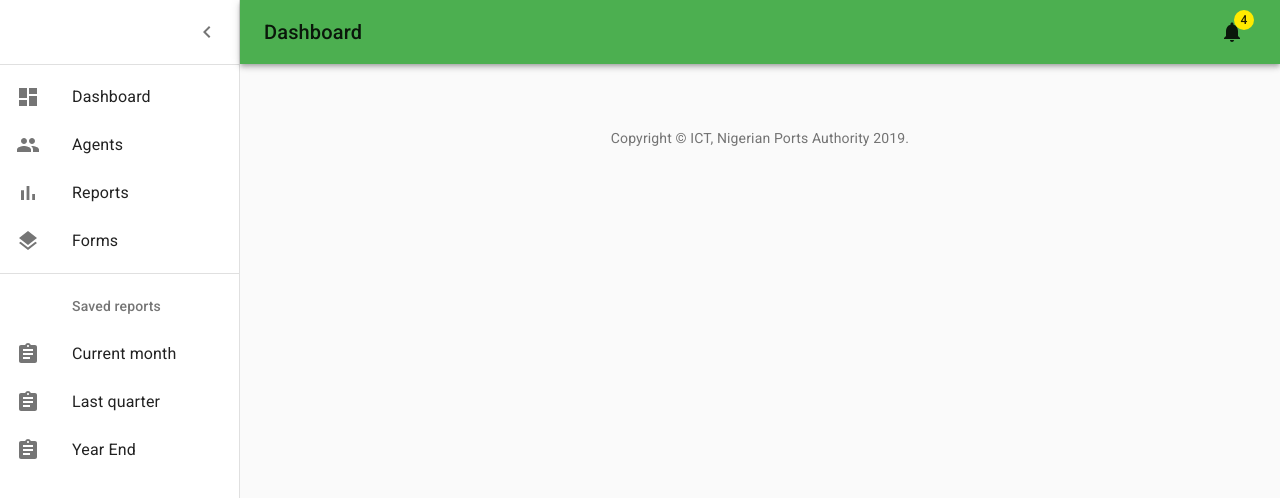
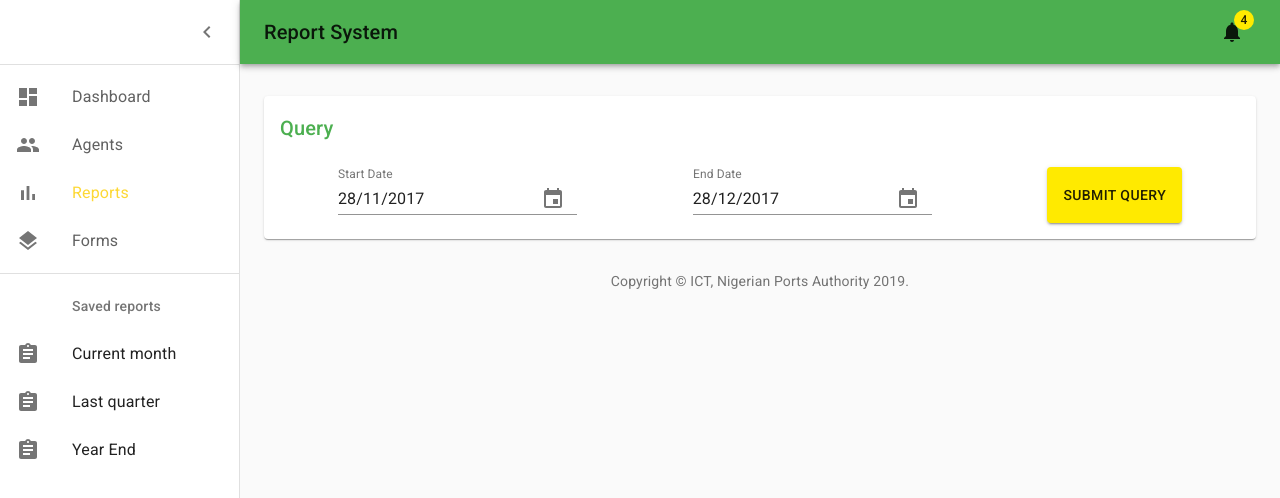
Before and after one commit to dayoaj/report-ui, a React (Create React App) app: page /query in a window 1280 px wide. Shown: the top 498 px of the page. Built offline with nearby package versions, Linux system fonts and the light colour scheme.

Commit message:
Add routing to pages

```diff
--- a/package.json
+++ b/package.json
@@ -3,8 +3,12 @@
   "version": "0.1.0",
   "private": true,
   "dependencies": {
+    "@date-io/date-fns": "1.3.9",
     "@material-ui/core": "4.4.0",
     "@material-ui/icons": "4.2.1",
+    "@material-ui/pickers": "3.2.4",
+    "clsx": "1.0.4",
+    "date-fns": "2.0.1",
     "react": "^16.9.0",
     "react-dom": "^16.9.0",
     "react-router-dom": "5.0.1",
--- /dev/null
+++ b/src/Agents.js
@@ -0,0 +1,26 @@
+import React from "react";
+import { makeStyles } from "@material-ui/core/styles";
+import Grid from "@material-ui/core/Grid";
+import Paper from "@material-ui/core/Paper";
+
+const useStyles = makeStyles(theme => ({
+  paper: {
+    padding: theme.spacing(2),
+    display: "flex",
+    overflow: "auto",
+    flexDirection: "column"
+  }
+}));
+
+export default function Agents() {
+  const classes = useStyles();
+
+  return (
+    <Grid container spacing={3}>
+      {/* Create Report fromQuery */}
+      <Grid item xs={12}>
+        <Paper className={classes.paper} />
+      </Grid>
+    </Grid>
+  );
+}
--- a/src/AppShell.js
+++ b/src/AppShell.js
@@ -17,6 +17,9 @@ import MenuIcon from "@material-ui/icons/Menu";
 import ChevronLeftIcon from "@material-ui/icons/ChevronLeft";
 import NotificationsIcon from "@material-ui/icons/Notifications";
 import Dashboard from "./Dashboard";
+import ReportQuery from "./ReportQuery";
+import Forms from "./Forms";
+import Agents from "./Agents";
 import { mainListItems, secondaryListItems } from "./listItems";
 function Copyright() {
   return (
@@ -150,7 +153,7 @@ export default function AppShell() {
             noWrap
             className={classes.title}
           >
-            Dashboard
+            Report System
           </Typography>
           <IconButton color="inherit">
             <Badge badgeContent={4} color="secondary">
@@ -181,7 +184,10 @@ export default function AppShell() {
         <Container maxWidth="lg" className={classes.container}>
           <Switch>
             <Route exact path="/" render={props => <Dashboard />} />
-            {/* <Route exact path="/upload" component={StaffListUpload} /> */}
+            <Route exact path="/dashboard" render={props => <Dashboard />} />
+            <Route exact path="/agents" component={Agents} />
+            <Route exact path="/query" component={ReportQuery} />
+            <Route exact path="/Forms" component={Forms} />
           </Switch>
         </Container>
         <Copyright />
--- a/src/Dashboard.js
+++ b/src/Dashboard.js
@@ -4,8 +4,8 @@ import { makeStyles } from "@material-ui/core/styles";
 import Grid from "@material-ui/core/Grid";
 import Paper from "@material-ui/core/Paper";
 import Chart from "./Chart";
-import Deposits from "./Deposits";
-import Orders from "./Orders";
+import TotalTonnage from "./TotalTonnage";
+import Traffic from "./Traffic";
 
 const drawerWidth = 240;
 
@@ -71,16 +71,16 @@ export default function Dashboard() {
           <Chart />
         </Paper>
       </Grid>
-      {/* Recent Deposits */}
+      {/* Total Tonnage */}
       <Grid item xs={12} md={4} lg={3}>
         <Paper className={fixedHeightPaper}>
-          <Deposits />
+          <TotalTonnage />
         </Paper>
       </Grid>
       {/* Recent Orders */}
       <Grid item xs={12}>
         <Paper className={classes.paper}>
-          <Orders />
+          <Traffic />
         </Paper>
       </Grid>
     </Grid>
--- /dev/null
+++ b/src/Forms.js
@@ -0,0 +1,26 @@
+import React from "react";
+import { makeStyles } from "@material-ui/core/styles";
+import Grid from "@material-ui/core/Grid";
+import Paper from "@material-ui/core/Paper";
+
+const useStyles = makeStyles(theme => ({
+  paper: {
+    padding: theme.spacing(2),
+    display: "flex",
+    overflow: "auto",
+    flexDirection: "column"
+  }
+}));
+
+export default function Forms() {
+  const classes = useStyles();
+
+  return (
+    <Grid container spacing={3}>
+      {/* Create Forms for manually filled data*/}
+      <Grid item xs={12}>
+        <Paper className={classes.paper} />
+      </Grid>
+    </Grid>
+  );
+}
--- /dev/null
+++ b/src/ReportQuery.js
@@ -0,0 +1,104 @@
+import React from "react";
+import { makeStyles } from "@material-ui/core/styles";
+import Grid from "@material-ui/core/Grid";
+import Paper from "@material-ui/core/Paper";
+import {
+  MuiPickersUtilsProvider,
+  KeyboardDatePicker
+} from "@material-ui/pickers";
+import DateFnsUtils from "@date-io/date-fns";
+import Button from "@material-ui/core/Button";
+import Title from "./Title";
+
+const useStyles = makeStyles(theme => ({
+  paper: {
+    padding: theme.spacing(2),
+    display: "flex",
+    overflow: "auto",
+    flexDirection: "column"
+  },
+  button: {
+    marginTop: theme.spacing(2)
+  }
+}));
+
+export default function Dashboard() {
+  const classes = useStyles();
+
+  const [selectedDateStart, setSelectedDateStart] = React.useState(
+    new Date("2017-11-28T21:11:54")
+  );
+  const [selectedDateEnd, setSelectedDateEnd] = React.useState(
+    new Date("2017-12-28T21:11:54")
+  );
+
+  function handleStartDateChange(date) {
+    setSelectedDateStart(date);
+  }
+
+  function handleEndDateChange(date) {
+    setSelectedDateEnd(date);
+  }
+
+  function handleSubmit(event) {
+    event.preventDefault();
+    const form = event.target;
+    const data = new FormData(form);
+
+    fetch("/api/report/pdf", {
+      method: "POST",
+      body: data
+    });
+  }
+
+  return (
+    <Grid container spacing={3}>
+      {/* Create Report fromQuery */}
+      <Grid item xs={12}>
+        <Paper className={classes.paper}>
+          <Title>Query</Title>
+          <MuiPickersUtilsProvider utils={DateFnsUtils}>
+            <form onSubmit={handleSubmit}>
+              <Grid container justify="space-around">
+                <KeyboardDatePicker
+                  // variant="inline"
+                  format="dd/MM/yyyy"
+                  margin="normal"
+                  id="start-date"
+                  name="startDate"
+                  label="Start Date"
+                  value={selectedDateStart}
+                  onChange={handleStartDateChange}
+                  KeyboardButtonProps={{
+                    "aria-label": "change date"
+                  }}
+                />
+                <KeyboardDatePicker
+                  // variant="inline"
+                  format="dd/MM/yyyy"
+                  margin="normal"
+                  id="end-date"
+                  name="endDate"
+                  label=" End Date"
+                  value={selectedDateEnd}
+                  onChange={handleEndDateChange}
+                  KeyboardButtonProps={{
+                    "aria-label": "change date"
+                  }}
+                />
+                <Button
+                  variant="contained"
+                  color="secondary"
+                  className={classes.button}
+                  type="submit"
+                >
+                  Submit Query
+                </Button>
+              </Grid>
+            </form>
+          </MuiPickersUtilsProvider>
+        </Paper>
+      </Grid>
+    </Grid>
+  );
+}
--- a/src/Deposits.js
+++ b/src/TotalTonnage.js
@@ -8,12 +8,12 @@ import Typography from "@material-ui/core/Typography";
 import Title from "./Title";
 
 const useStyles = makeStyles({
-  depositContext: {
+  tonnageContext: {
     flex: 1
   }
 });
 
-export default function Deposits() {
+export default function TotalTonnage() {
   const classes = useStyles();
   return (
     <React.Fragment>
@@ -21,7 +21,7 @@ export default function Deposits() {
       <Typography component="p" variant="h4">
         3,024.00 Tons
       </Typography>
-      <Typography color="textSecondary" className={classes.depositContext}>
+      <Typography color="textSecondary" className={classes.tonnageContext}>
         on 03 September, 2019
       </Typography>
       <div>
--- a/src/Orders.js
+++ b/src/Traffic.js
@@ -65,7 +65,7 @@ const useStyles = makeStyles(theme => ({
   }
 }));
 
-export default function Orders() {
+export default function Traffic() {
   const classes = useStyles();
   return (
     <React.Fragment>
--- a/src/listItems.js
+++ b/src/listItems.js
@@ -1,4 +1,5 @@
 import React from "react";
+import { NavLink } from "react-router-dom";
 import ListItem from "@material-ui/core/ListItem";
 import ListItemIcon from "@material-ui/core/ListItemIcon";
 import ListItemText from "@material-ui/core/ListItemText";
@@ -11,30 +12,85 @@ import AssignmentIcon from "@material-ui/icons/Assignment";
 
 export const mainListItems = (
   <div>
+    <NavLink
+      to="/dashboard"
+      activeStyle={{
+        fontWeight: "bold",
+        color: "#fdd835",
+        textDecoration: "none"
+      }}
+      style={{
+        textDecoration: "none",
+        color: "#616161"
+      }}
+    >
       <ListItem button>
         <ListItemIcon>
           <DashboardIcon />
         </ListItemIcon>
         <ListItemText primary="Dashboard" />
       </ListItem>
+    </NavLink>
+
+    <NavLink
+      to="/agents"
+      activeStyle={{
+        fontWeight: "bold",
+        color: "#fdd835",
+        textDecoration: "none"
+      }}
+      style={{
+        textDecoration: "none",
+        color: "#616161"
+      }}
+    >
       <ListItem button>
         <ListItemIcon>
           <PeopleIcon />
         </ListItemIcon>
         <ListItemText primary="Agents" />
       </ListItem>
+    </NavLink>
+
+    <NavLink
+      to="/query"
+      activeStyle={{
+        fontWeight: "bold",
+        color: "#fdd835",
+        textDecoration: "none"
+      }}
+      style={{
+        textDecoration: "none",
+        color: "#616161"
+      }}
+    >
       <ListItem button>
         <ListItemIcon>
           <BarChartIcon />
         </ListItemIcon>
         <ListItemText primary="Reports" />
       </ListItem>
+    </NavLink>
+
+    <NavLink
+      to="/forms"
+      activeStyle={{
+        fontWeight: "bold",
+        color: "#fdd835",
+        textDecoration: "none"
+      }}
+      style={{
+        textDecoration: "none",
+        color: "#616161"
+      }}
+    >
       <ListItem button>
         <ListItemIcon>
           <LayersIcon />
         </ListItemIcon>
         <ListItemText primary="Forms" />
       </ListItem>
+    </NavLink>
   </div>
 );
 
```
Lines whose indentation alone changed are shown as unchanged.
